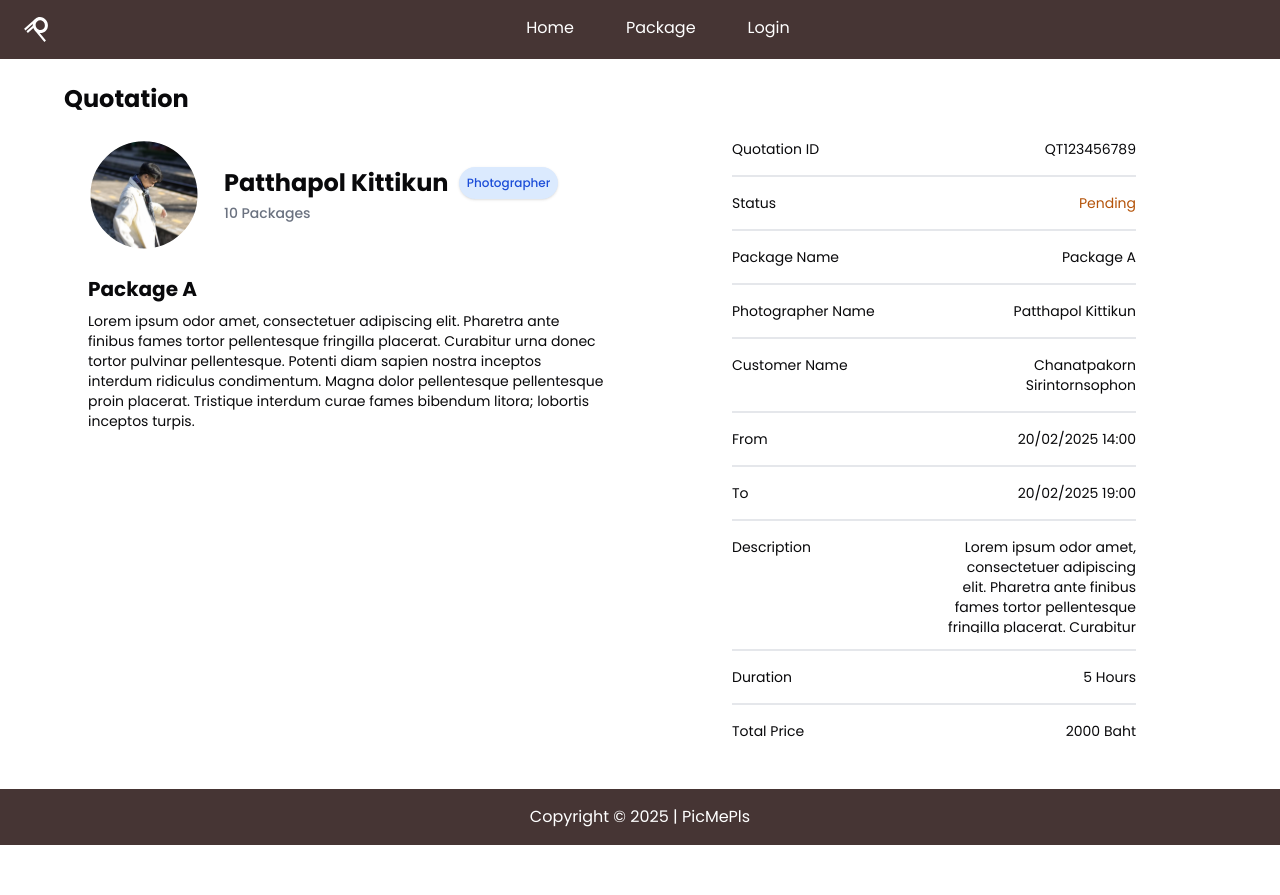
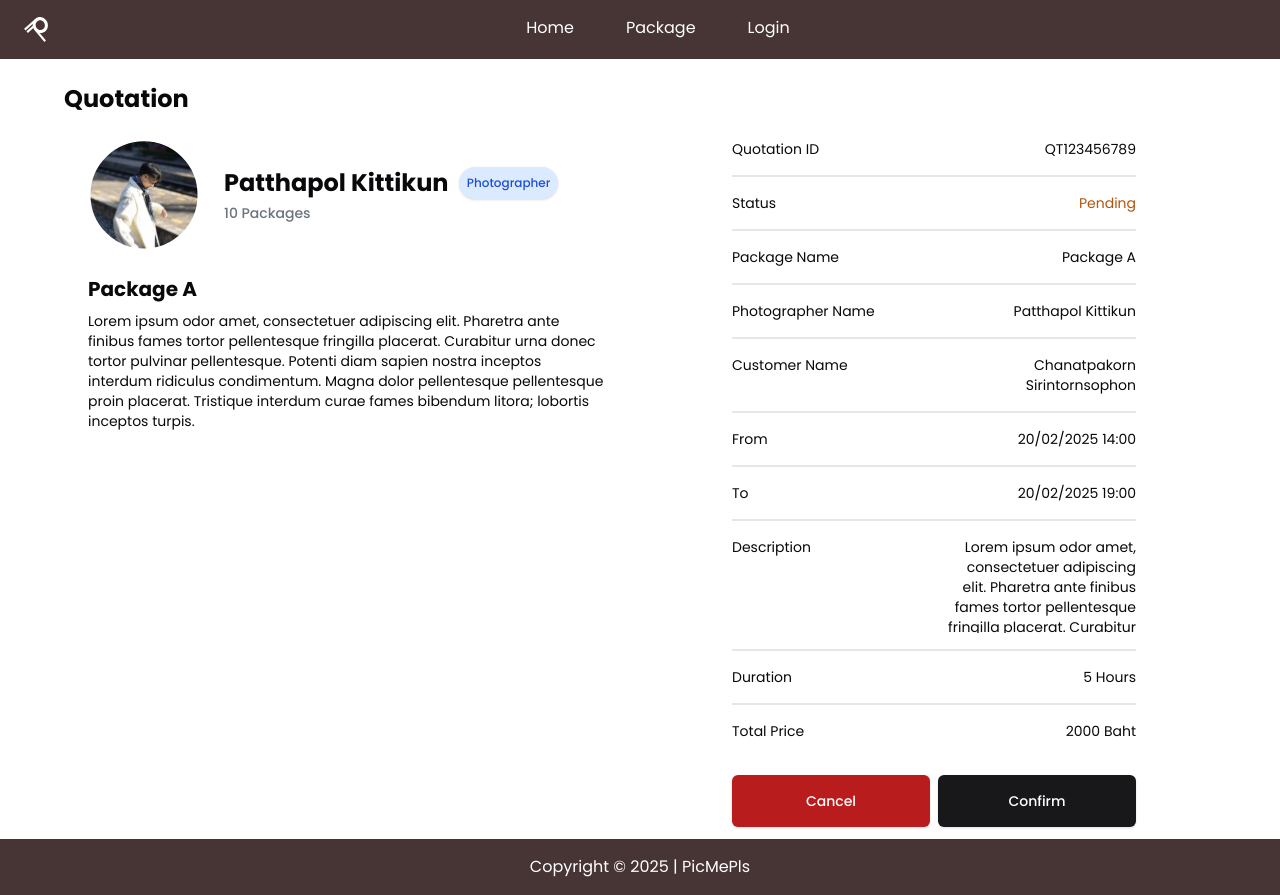
Before and after one commit to CP-RektMart/pic-me-pls-frontend, a Next.js app: page /quotation/1 in a window 1280 px wide. Before the commit the page ends 845 px from the top, so only its background shows below. Built offline with nearby package versions, Linux system fonts and the light colour scheme; no server answers; some icons are missing.

Commit message:
feat: add button for 2 states

```diff
--- a/src/components/quotation-detail-page/quotation-detail-section.tsx
+++ b/src/components/quotation-detail-page/quotation-detail-section.tsx
@@ -1,3 +1,5 @@
+import { Button } from '../ui/button'
+
 interface QuotationDetailSectionProps {
   quotationID: string
   status: string
@@ -40,6 +42,7 @@ export default function QuotationDetailSection({
   }
 
   return (
+    <div className='space-y-2.5'>
       <div className='flex flex-col gap-4 px-5 py-6 lg:px-20'>
         <div className='flex flex-row justify-between text-sm font-normal'>
           <div>Quotation ID</div>
@@ -131,5 +134,26 @@ export default function QuotationDetailSection({
           </div>
         </div>
       </div>
+
+      <div className='px-5 lg:px-20'>
+        {status === 'Pending' && (
+          <div className='flex max-h-10 flex-row gap-2'>
+            <Button className='size-full rounded-md bg-red-700 p-4 text-sm font-medium text-white'>
+              Cancel
+            </Button>
+            <Button className='size-full rounded-md p-4 text-sm font-medium text-white'>
+              Confirm
+            </Button>
+          </div>
+        )}
+        {status === 'Confirmed' && (
+          <div className='flex max-h-10 flex-row gap-2'>
+            <Button className='size-full rounded-md p-4 text-sm font-medium text-white'>
+              Pay
+            </Button>
+          </div>
+        )}
+      </div>
+    </div>
   )
 }
```
Lines whose indentation alone changed are shown as unchanged.
